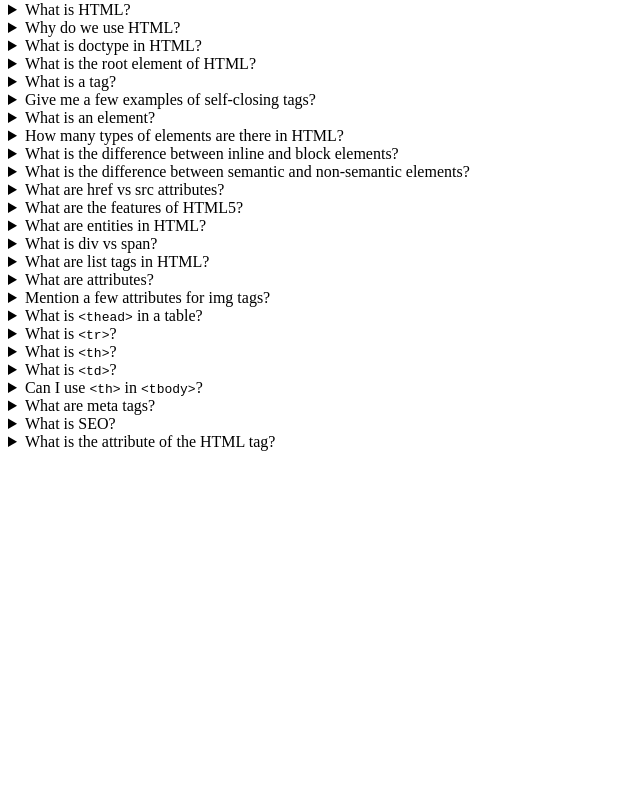
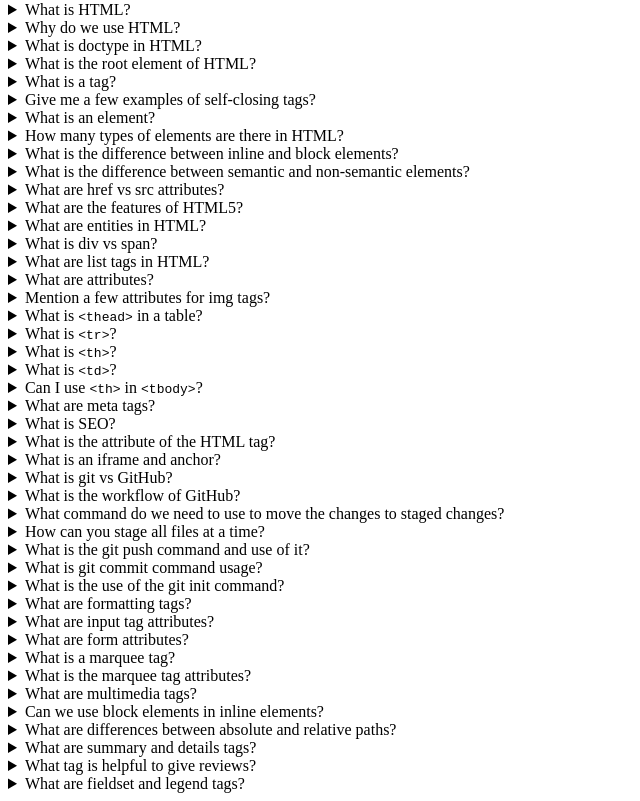
Before and after one commit to Vempa123/html-questions-and-answers-task, a plain HTML site: page index.html in a window 1280 px wide. Shown: the part 79-880 px from the top of the page, without its empty margins (0-640 px from the left). Before the commit the page ends 800 px from the top, so only its background shows below. Drawn offline with Linux system fonts and the light colour scheme.

Commit message:
question and answers html task

```diff
--- a/index.html
+++ b/index.html
@@ -132,6 +132,100 @@
         <summary>What is the attribute of the HTML tag?</summary>
         <p>The HTML tag itself can have attributes such as <code>lang</code> (to specify the language of the document) and <code>dir</code> (to specify the text direction).</p>
     </details>
+    <details>
+        <summary>What is an iframe and anchor?</summary>
+        <p>An <code>iframe</code> (inline frame) is used to embed another document within the current HTML document. An <code>anchor</code> (or <code>a</code> tag) is used to create hyperlinks that link to other web pages or sections within the same page.</p>
+    </details>
+
+    <details>
+        <summary>What is git vs GitHub?</summary>
+        <p><code>Git</code> is a version control system that tracks changes in source code. <code>GitHub</code> is a cloud-based platform that hosts Git repositories, enabling collaboration and version control for developers.</p>
+    </details>
+
+    <details>
+        <summary>What is the workflow of GitHub?</summary>
+        <p>The typical GitHub workflow involves creating a repository, cloning it to your local machine, making changes, staging the changes, committing them, and then pushing the commits back to GitHub.</p>
+    </details>
+
+    <details>
+        <summary>What command do we need to use to move the changes to staged changes?</summary>
+        <p>The command to stage changes is <code>git add</code>.</p>
+    </details>
+
+    <details>
+        <summary>How can you stage all files at a time?</summary>
+        <p>You can stage all files at once using the command <code>git add .</code>.</p>
+    </details>
+
+    <details>
+        <summary>What is the git push command and use of it?</summary>
+        <p>The <code>git push</code> command is used to upload local repository content to a remote repository, updating it with your commits.</p>
+    </details>
+
+    <details>
+        <summary>What is git commit command usage?</summary>
+        <p>The <code>git commit</code> command is used to save your changes to the local repository, typically with a message describing the changes, e.g., <code>git commit -m "Your message"</code>.</p>
+    </details>
+
+    <details>
+        <summary>What is the use of the git init command?</summary>
+        <p>The <code>git init</code> command initializes a new Git repository in the current directory, allowing you to start tracking changes.</p>
+    </details>
+
+    <details>
+        <summary>What are formatting tags?</summary>
+        <p>Formatting tags in HTML are used to apply styles to text, such as <code>strong</code> (bold), <code>em</code> (italic), and <code>u</code> (underline).</p>
+    </details>
+
+    <details>
+        <summary>What are input tag attributes?</summary>
+        <p>Attributes of the <code>input</code> tag include <code>type</code>, <code>name</code>, <code>value</code>, <code>placeholder</code>, and <code>required</code>, among others, which define the input's behavior and appearance.</p>
+    </details>
+
+    <details>
+        <summary>What are form attributes?</summary>
+        <p>Form attributes include <code>action</code> (specifying where to send the form data), <code>method</code> (GET or POST), and <code>enctype</code> (encoding type for the form data).</p>
+    </details>
+
+    <details>
+        <summary>What is a marquee tag?</summary>
+        <p>The <code>marquee</code> tag is used to create scrolling text or images in a web page, though it is now deprecated and not recommended for use in modern web design.</p>
+    </details>
+
+    <details>
+        <summary>What is the marquee tag attributes?</summary>
+        <p>Attributes of the <code>marquee</code> tag include <code>direction</code>, <code>scrollamount</code>, <code>scrolldelay</code>, and <code>behavior</code>, which control the scrolling effect.</p>
+    </details>
+
+    <details>
+        <summary>What are multimedia tags?</summary>
+        <p>Multimedia tags in HTML include <code>audio</code> and <code>video</code>, which are used to embed sound and video content directly in web pages.</p>
+    </details>
+
+    <details>
+        <summary>Can we use block elements in inline elements?</summary>
+        <p>No, block elements (like <code>div</code> and <code>p</code>) should not be placed inside inline elements (like <code>span</code> or <code>a</code>), as it can lead to unexpected behavior.</p>
+    </details>
+
+    <details>
+        <summary>What are differences between absolute and relative paths?</summary>
+        <p>Absolute paths specify a file's location from the root directory (e.g., <code>/images/photo.jpg</code>), while relative paths specify a file's location in relation to the current document (e.g., <code>images/photo.jpg</code>).</p>
+    </details>
+
+    <details>
+        <summary>What are summary and details tags?</summary>
+        <p>The <code>summary</code> tag is used to provide a summary for the <code>details</code> tag, which creates a collapsible section in the web page.</p>
+    </details>
+
+    <details>
+        <summary>What tag is helpful to give reviews?</summary>
+        <p>The <code>blockquote</code> tag is often used to represent a section that is quoted from another source, which can be helpful for reviews.</p>
+    </details>
+
+    <details>
+        <summary>What are fieldset and legend tags?</summary>
+        <p>The <code>fieldset</code> tag is used to group related elements in a form, while the <code>legend</code> tag provides a caption for the <code>fieldset</code>.</p>
+    </details>
 
 </body>
 </html>
```
